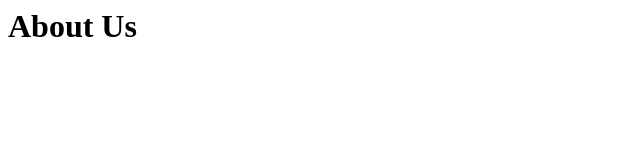
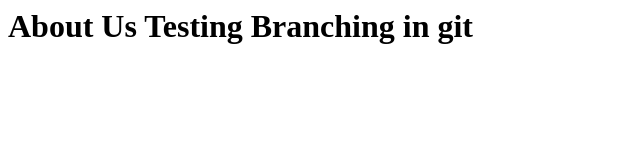
Before and after one commit to MrBLT/EECS-Website, a plain HTML site: page pages/AboutUs.html in a window 1280 px wide. Shown: the whole page, without its empty margins (0-640 px from the left). Drawn offline with Linux system fonts and the light colour scheme.

Commit message:
testing branching

```diff
--- a/pages/AboutUs.html
+++ b/pages/AboutUs.html
@@ -4,6 +4,7 @@
 	<body>
 		<h1>
 		About Us
+		Testing Branching in git
 		</h1>
 	</body>
 </html>
```
